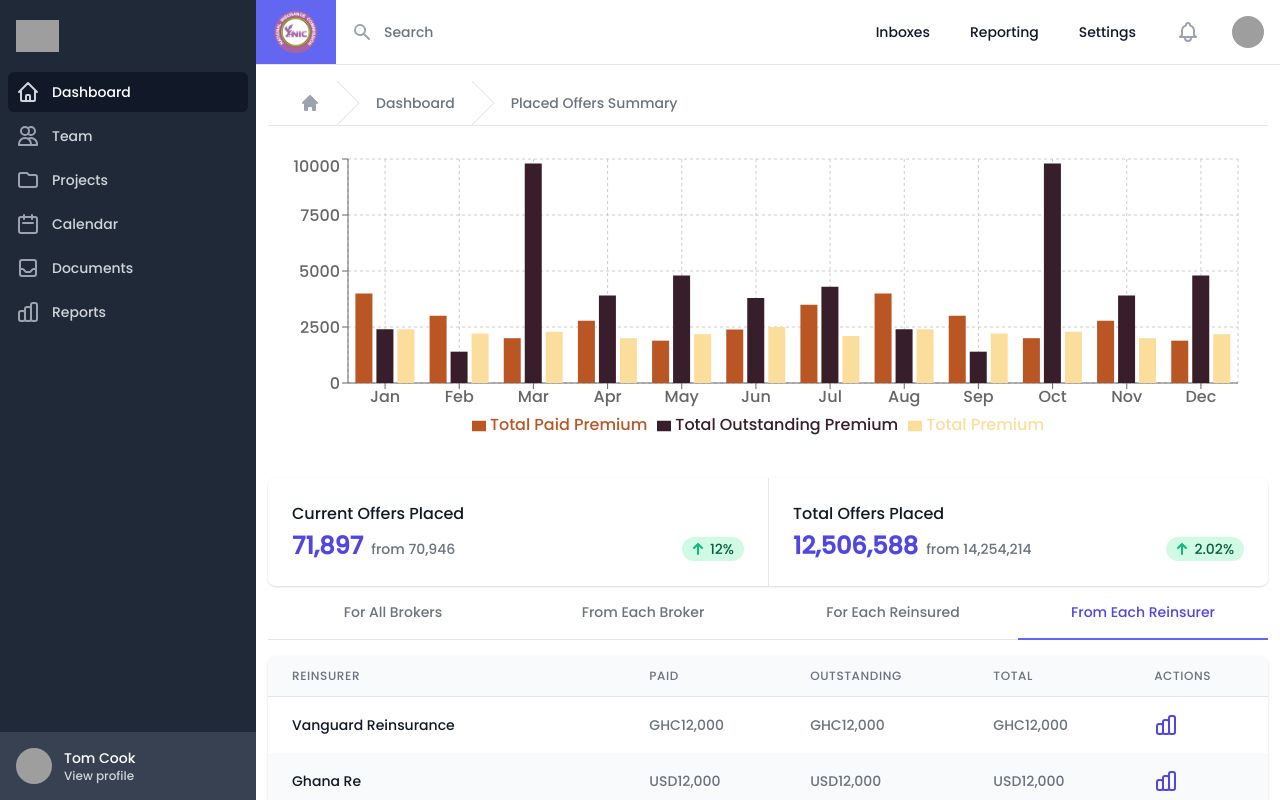
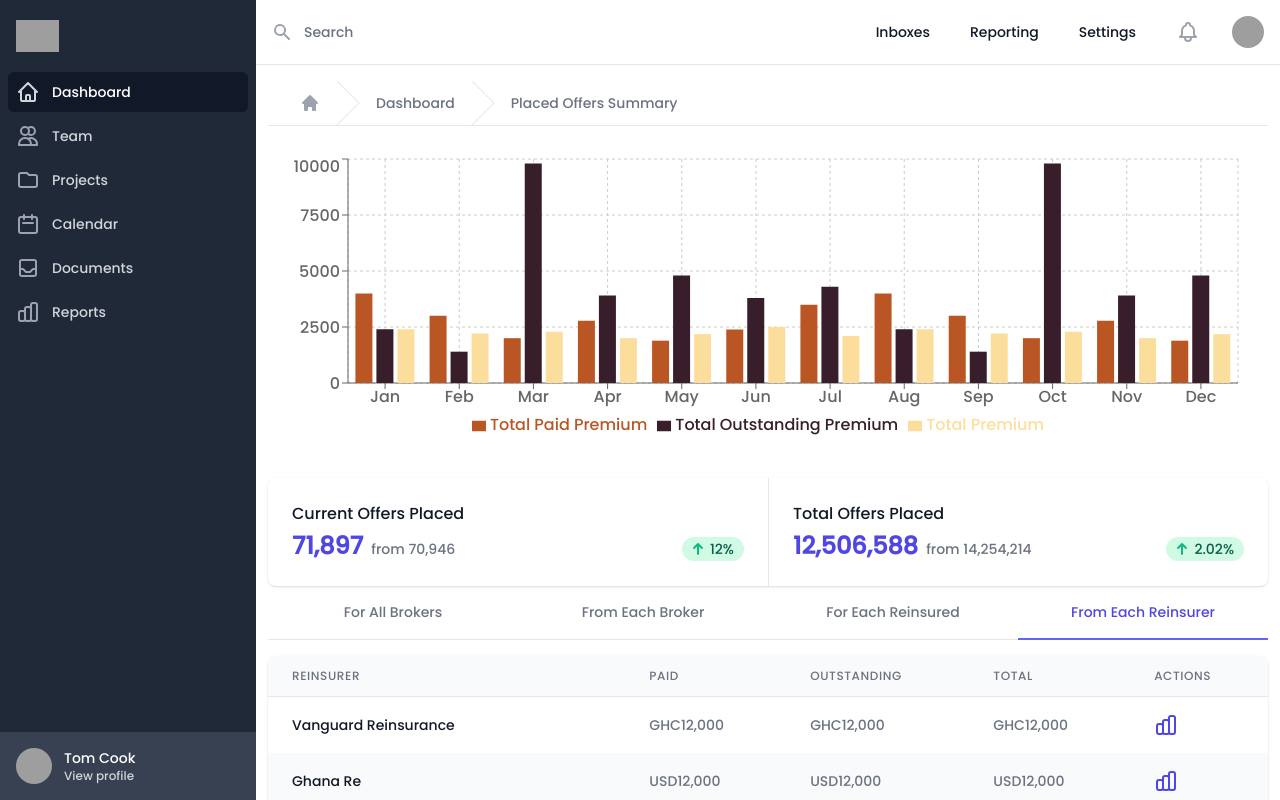
Before and after one commit to Khoby-790/template-nic, a React (Create React App) app: page /_offers in a window 1280 px wide. Shown: the top 800 px of the page. Built offline with nearby package versions, Linux system fonts and the light colour scheme; grey boxes are pictures that could not be loaded.

Commit message:
--- Auto-Git Commit ---

```diff
--- a/src/layouts/Navbar.tsx
+++ b/src/layouts/Navbar.tsx
@@ -18,11 +18,11 @@ const Navbar = (props: Props) => {
         <Fragment>
             <header className="flex-shrink-0 relative h-16 bg-white flex items-center">
                 {/* <!-- Logo area --> */}
-                <div className="absolute inset-y-0 z-10 left-0 md:static md:flex-shrink-0">
+                {/* <div className="absolute inset-y-0 z-10 left-0 md:static md:flex-shrink-0">
                     <a href="#" className="flex items-center z-10 justify-center h-16 w-16 bg-indigo-500 focus:outline-none focus:ring-2 focus:ring-inset focus:ring-indigo-600 md:w-20">
                         <img className="h-11 w-auto" src={logo} alt="Workflow" />
                     </a>
-                </div>
+                </div> */}
 
                 {/* <!-- Picker area --> */}
                 <div className="mx-auto md:hidden">
```
